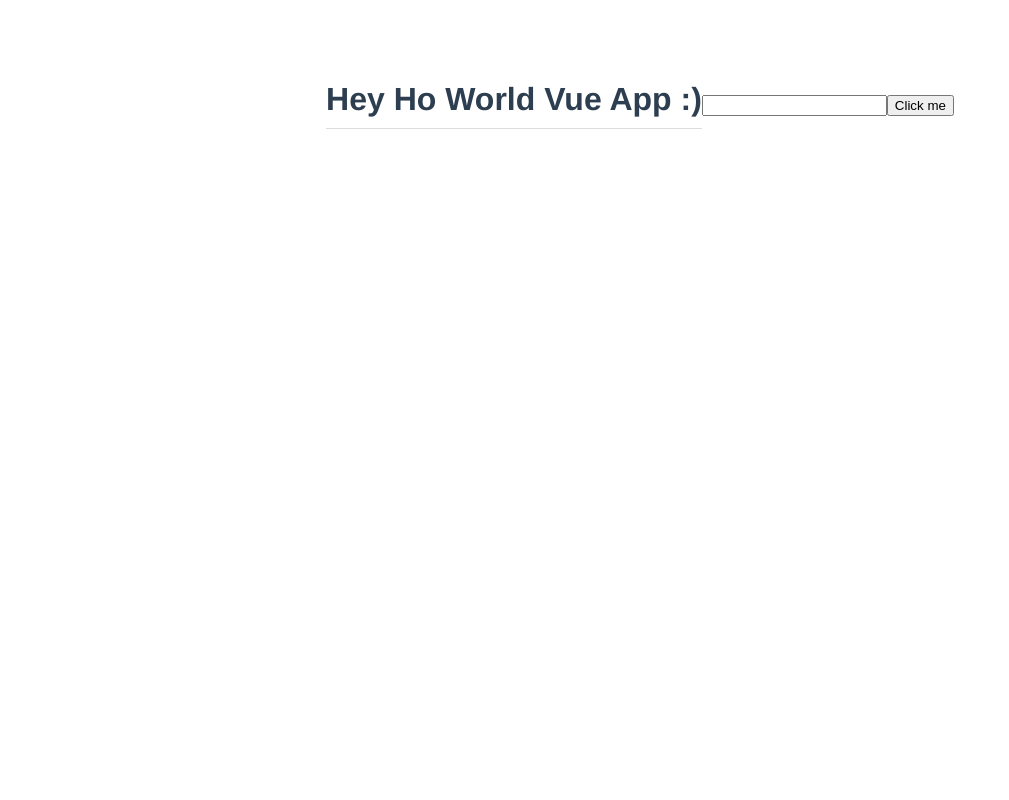
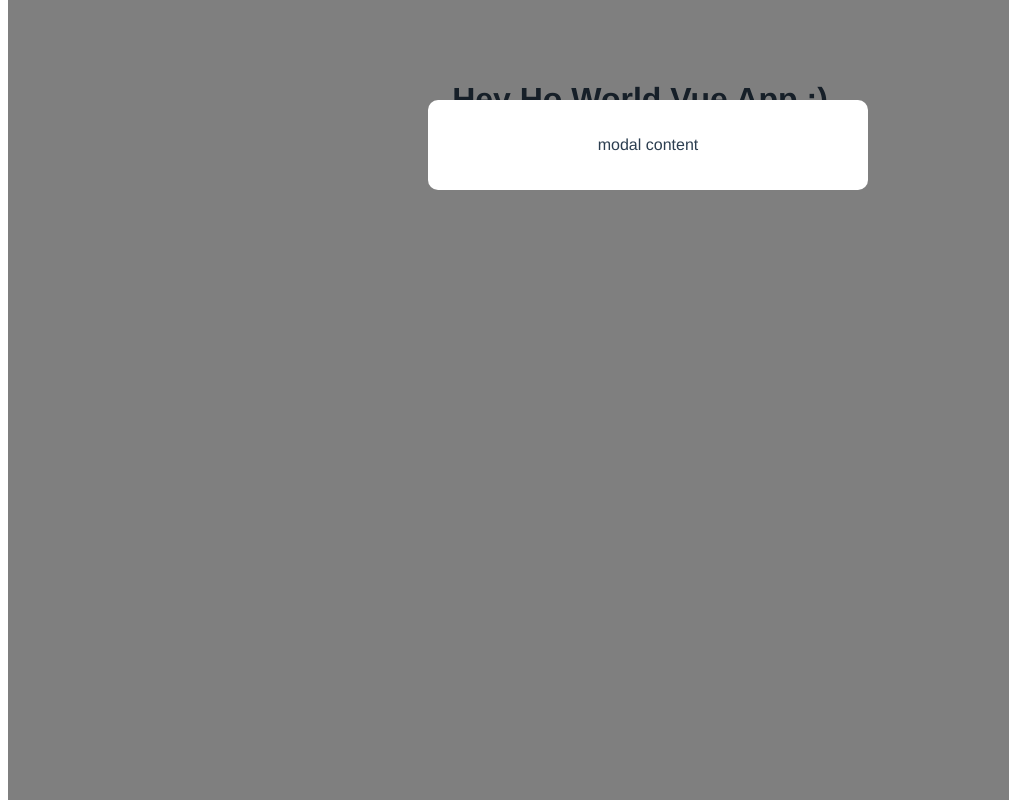
Before and after one commit to AdaN6/vue3_CLI, a Vue app: page / in a window 1280 px wide. Shown: the whole page, without its empty margins (0-1009 px from the left). Built offline with nearby package versions, Linux system fonts and the light colour scheme.

Commit message:
created a first modal component

```diff
--- a/src/App.vue
+++ b/src/App.vue
@@ -1,26 +1,28 @@
 <template>
  <h1> {{title}} </h1>
- <input type="text" ref="name">
- <button @click="handleClick">Click me</button>
-
+ <!-- <input type="text" ref="name">
+ <button @click="handleClick">Click me</button> -->
+<Modal />
 </template>
 
 <script>
+import Modal from './components/Modal.vue'
 
 export default {
+  components: { Modal },
   name: 'App',
   data() {
     return {
       title: ' Hey Ho World Vue App :)'
     }
   },
-  methods: {
-    handleClick() {
-      console.log(this.$refs.name)
-      this.$refs.name.classList.add('active')
-      this.$refs.name.focus()
-    }
-  }
+  // methods: {
+  //   handleClick() {
+  //     console.log(this.$refs.name)
+  //     this.$refs.name.classList.add('active')
+  //     this.$refs.name.focus()
+  //   }
+  // }
 }
 </script>
 
--- /dev/null
+++ b/src/components/Modal.vue
@@ -0,0 +1,24 @@
+<template>
+    <div class="backdrop">
+        <div class="modal">
+            <p>modal content</p>
+        </div>
+    </div>
+</template>
+
+<style>
+    .modal {
+        width: 400px;
+        padding: 20px;
+        margin: 100px auto;
+        background: white;
+        border-radius: 10px;
+    }
+    .backdrop {
+        top: 0;
+        position: fixed;
+        background: rgba(0,0,0,0.5);
+        width: 100%;
+        height: 100%;
+    }
+</style>
```
Also changed, not shown: src/components/HelloWorld.vue (deleted, +0 -57 lines).
